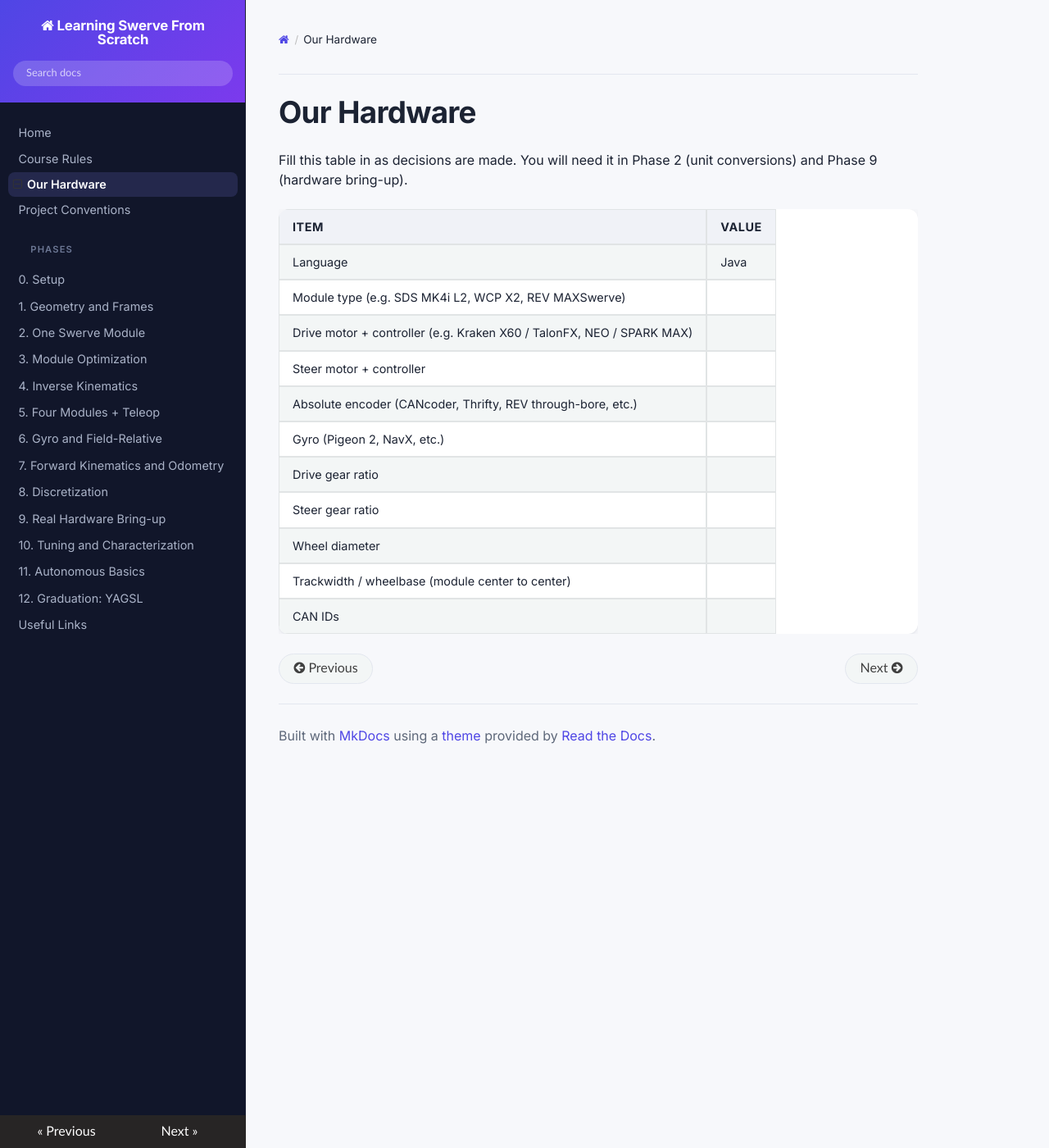
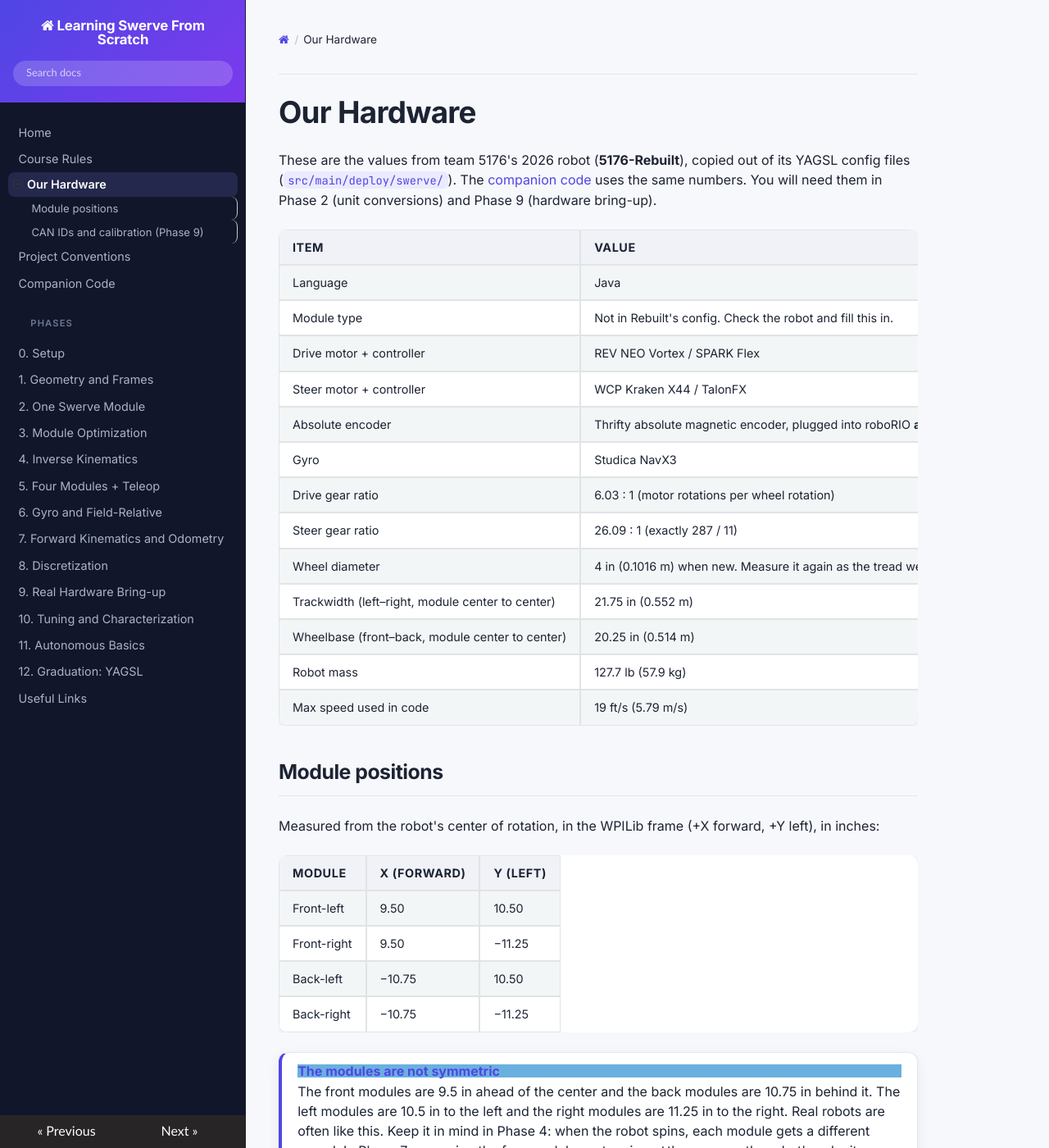
Before and after one commit to sluhrobotics/swerve-learn, an MkDocs documentation site: the page built from docs/hardware.md, in a window 1280 px wide and 1400 px high. Shown: the whole window at 82% size. Built offline with MkDocs 1.6.1, drawn with Linux system fonts in a browser that asks for light colours; nearby versions of some CDN libraries; some of the changed text lies outside the part shown.

Commit message:
Fill in hardware table and add companion code page
Hardware values come from 5176-Rebuilt's YAGSL config: motors, ratios,
module positions, CAN IDs and encoder offsets. The new page explains how
to run the swerve-learn-robot sim project and maps each phase to its files.

Co-Authored-By: Claude Opus 5.5 <noreply@anthropic.com>

```diff
--- a/docs/hardware.md
+++ b/docs/hardware.md
@@ -1,17 +1,49 @@
 # Our Hardware
 
-Fill this table in as decisions are made. You will need it in Phase 2 (unit conversions) and Phase 9 (hardware bring-up).
+These are the values from team 5176's 2026 robot (**5176-Rebuilt**), copied out of its YAGSL config files (`src/main/deploy/swerve/`). The [companion code](companion-code.md) uses the same numbers. You will need them in Phase 2 (unit conversions) and Phase 9 (hardware bring-up).
 
 | Item | Value |
 |---|---|
 | Language | Java |
-| Module type (e.g. SDS MK4i L2, WCP X2, REV MAXSwerve) | |
-| Drive motor + controller (e.g. Kraken X60 / TalonFX, NEO / SPARK MAX) | |
-| Steer motor + controller | |
-| Absolute encoder (CANcoder, Thrifty, REV through-bore, etc.) | |
-| Gyro (Pigeon 2, NavX, etc.) | |
-| Drive gear ratio | |
-| Steer gear ratio | |
-| Wheel diameter | |
-| Trackwidth / wheelbase (module center to center) | |
-| CAN IDs | |
+| Module type | Not in Rebuilt's config. Check the robot and fill this in. |
+| Drive motor + controller | REV NEO Vortex / SPARK Flex |
+| Steer motor + controller | WCP Kraken X44 / TalonFX |
+| Absolute encoder | Thrifty absolute magnetic encoder, plugged into roboRIO **analog inputs** (not CAN) |
+| Gyro | Studica NavX3 |
+| Drive gear ratio | 6.03 : 1 (motor rotations per wheel rotation) |
+| Steer gear ratio | 26.09 : 1 (exactly 287 / 11) |
+| Wheel diameter | 4 in (0.1016 m) when new. Measure it again as the tread wears. |
+| Trackwidth (left–right, module center to center) | 21.75 in (0.552 m) |
+| Wheelbase (front–back, module center to center) | 20.25 in (0.514 m) |
+| Robot mass | 127.7 lb (57.9 kg) |
+| Max speed used in code | 19 ft/s (5.79 m/s) |
+
+## Module positions
+
+Measured from the robot's center of rotation, in the WPILib frame (+X forward, +Y left), in inches:
+
+| Module | x (forward) | y (left) |
+|---|---|---|
+| Front-left | 9.50 | 10.50 |
+| Front-right | 9.50 | −11.25 |
+| Back-left | −10.75 | 10.50 |
+| Back-right | −10.75 | −11.25 |
+
+!!! note "The modules are not symmetric"
+    The front modules are 9.5 in ahead of the center and the back modules are 10.75 in behind it. The left modules are 10.5 in to the left and the right modules are 11.25 in to the right. Real robots are often like this. Keep it in mind in Phase 4: when the robot spins, each module gets a different speed. In Phase 7, averaging the four module vectors is *not* the same as the robot's velocity.
+
+## CAN IDs and calibration (Phase 9)
+
+| Module | Drive (SPARK Flex) | Steer (Kraken X44) | Encoder (analog port) | Encoder offset |
+|---|---|---|---|---|
+| Front-left | 7 | 8 | 3 | 335.6° |
+| Front-right | 5 | 6 | 2 | 186.0° |
+| Back-left | 3 | 4 | 1 | 152.3° |
+| Back-right | 1 | 2 | 0 | 68.0° |
+
+- **Gyro:** NavX3, configured with ID 50 in Rebuilt.
+- **Inversions (from Rebuilt):** drive inverted and steer inverted on every module. Absolute encoders not inverted.
+- **Current limits (from Rebuilt):** 40 A drive, 40 A steer.
+
+!!! warning "Don't trust these blindly"
+    The encoder offsets and inversions were right for Rebuilt the last time its config was saved. Offsets change whenever a module is taken apart or an encoder magnet moves. In Phase 9, re-measure them on blocks before driving.
--- a/mkdocs.yml
+++ b/mkdocs.yml
@@ -21,6 +21,7 @@ nav:
   - Course Rules: rules.md
   - Our Hardware: hardware.md
   - Project Conventions: conventions.md
+  - Companion Code: companion-code.md
   - Phases:
     - "0. Setup": phases/phase-00-setup.md
     - "1. Geometry and Frames": phases/phase-01-geometry.md
```
Also changed, not shown: CLAUDE.md (+17 -11 lines), docs/companion-code.md (added, +75 -0 lines), docs/index.md (+2 -0 lines).
